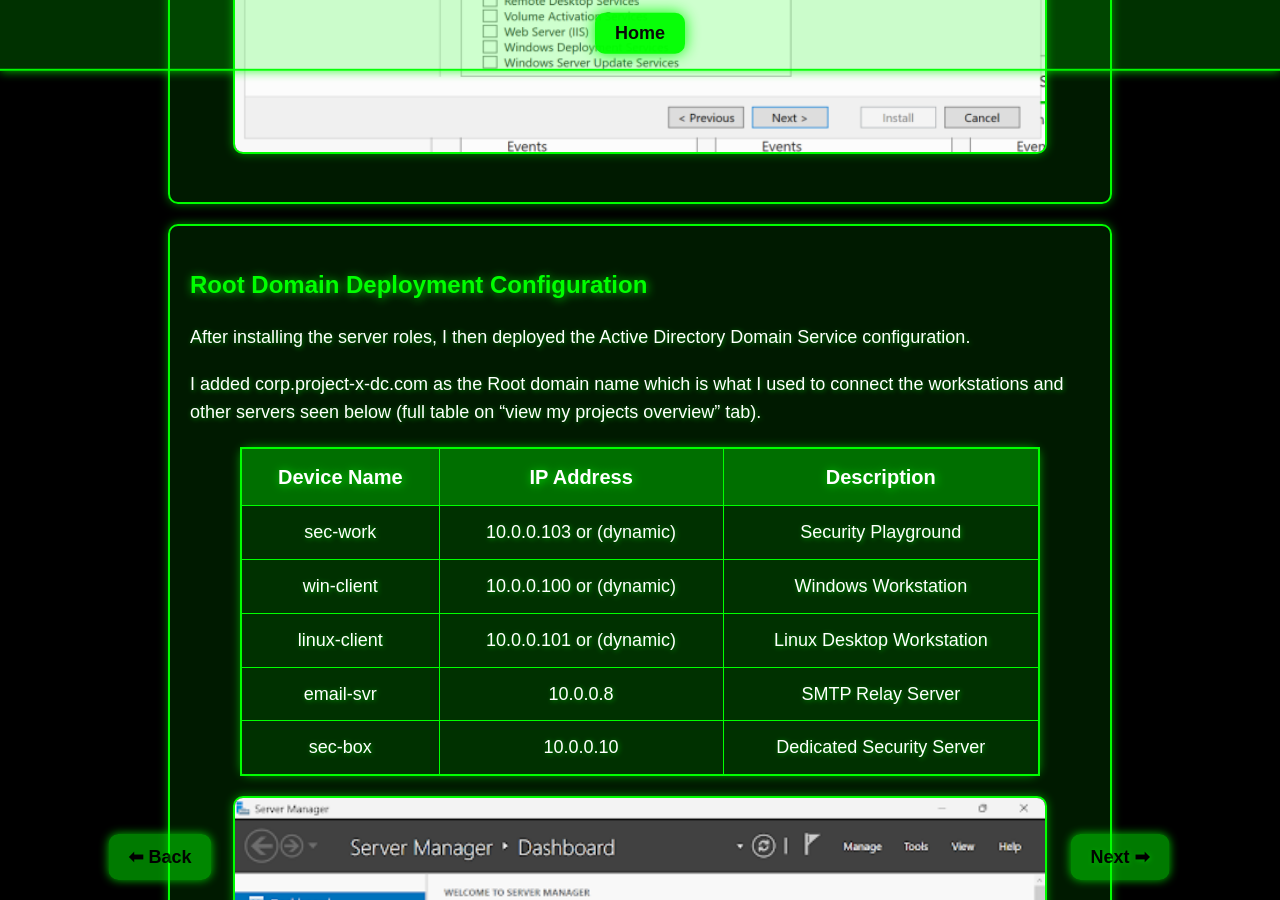
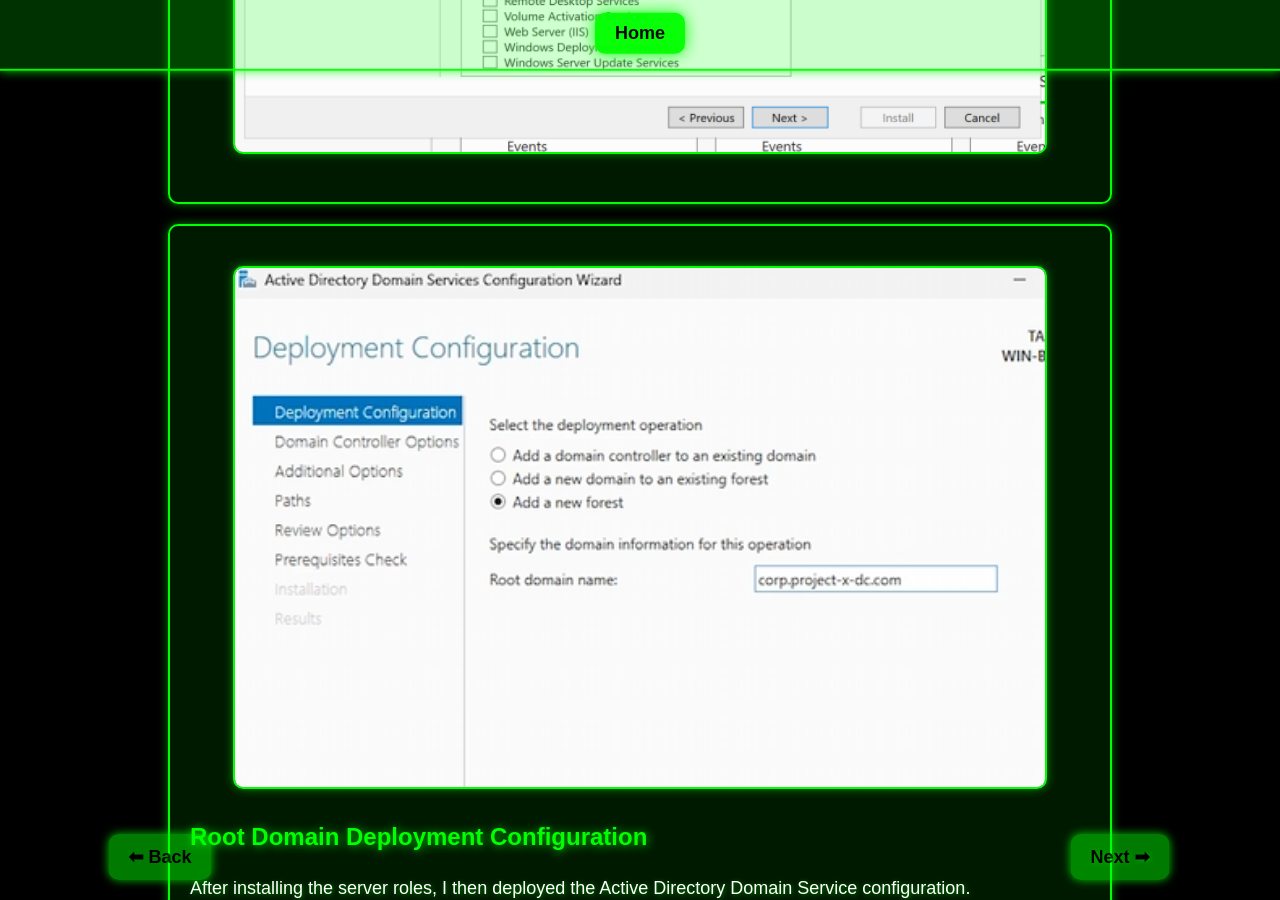
Before and after one commit to stazaitis/stazaitis.github.io, a Jekyll site: the page active_directory.html, which Jekyll copies as it is, in a window 1280 px wide and 900 px high, scrolled down 3386 px. Built offline with Jekyll 4.4.1, drawn with Linux system fonts in a browser that asks for light colours.

Commit message:
Update active_directory.html

```diff
--- a/active_directory.html
+++ b/active_directory.html
@@ -261,6 +261,11 @@
     </div>
 
     <div class="content">
+
+        <div class="image-container">
+            <img src="assets/images/root.domain.png" alt="Project X Domain Overview">
+        </div>
+
         <h2>Root Domain Deployment Configuration</h2>
         <p>After installing the server roles, I then deployed the Active Directory Domain Service configuration.</p>
         <p>I added corp.project-x-dc.com as the Root domain name which is what I used to connect the workstations and other servers seen below (full table on “view my projects overview” tab).</p>
@@ -304,10 +309,6 @@
                 </tr>
             </tbody>
         </table>
-
-        <div class="image-container">
-            <img src="assets/images/dashboard.png" alt="Windows Server Manager Dashboard">
-        </div>
 
         <p><strong>Server Manager</strong> is the primary interface that businesses like mine use on Windows Server 2025.</p>
         <p>With this tool, I can install additional packages and modules to extend the functionality of my Windows Server, customizing it for enterprise-level security and operations.</p>
```
